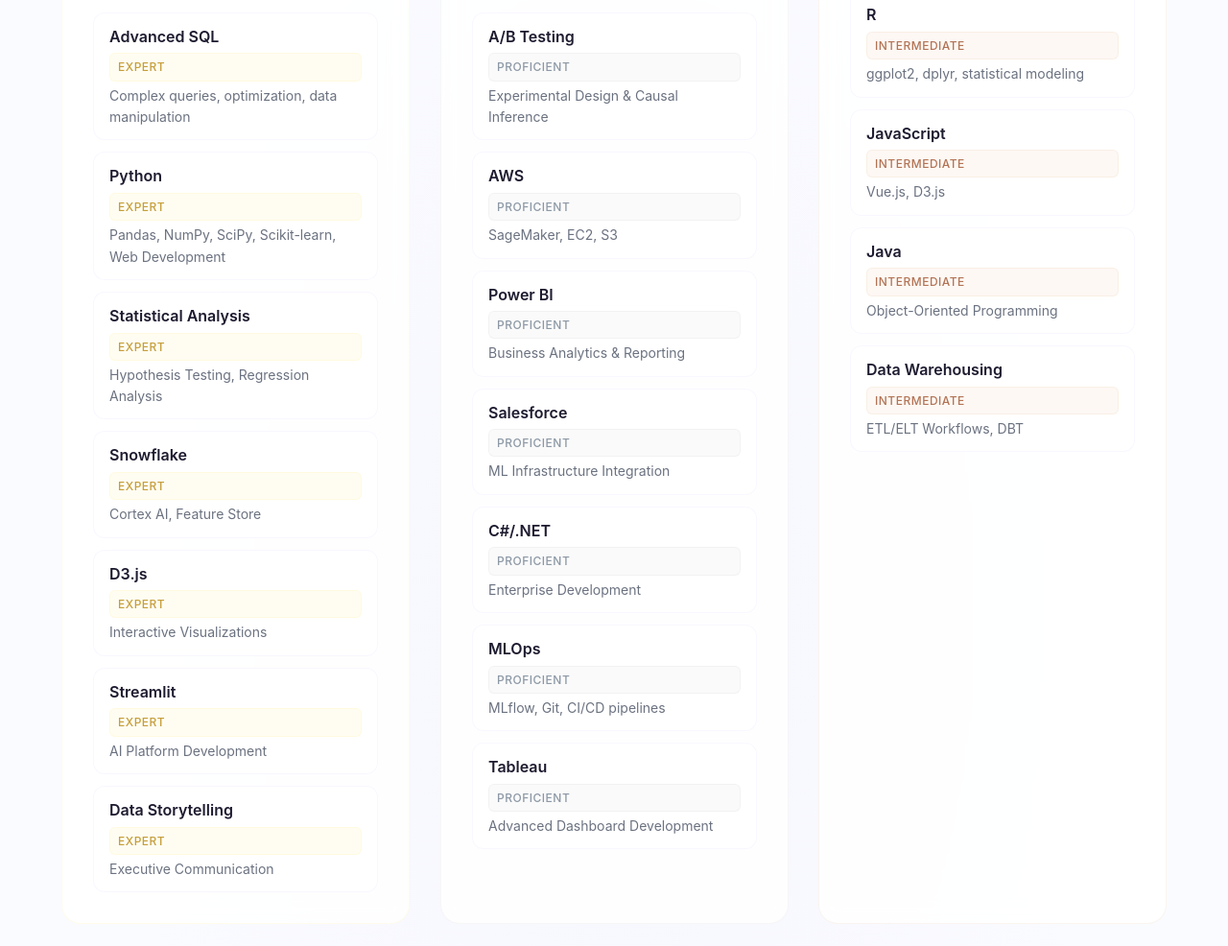
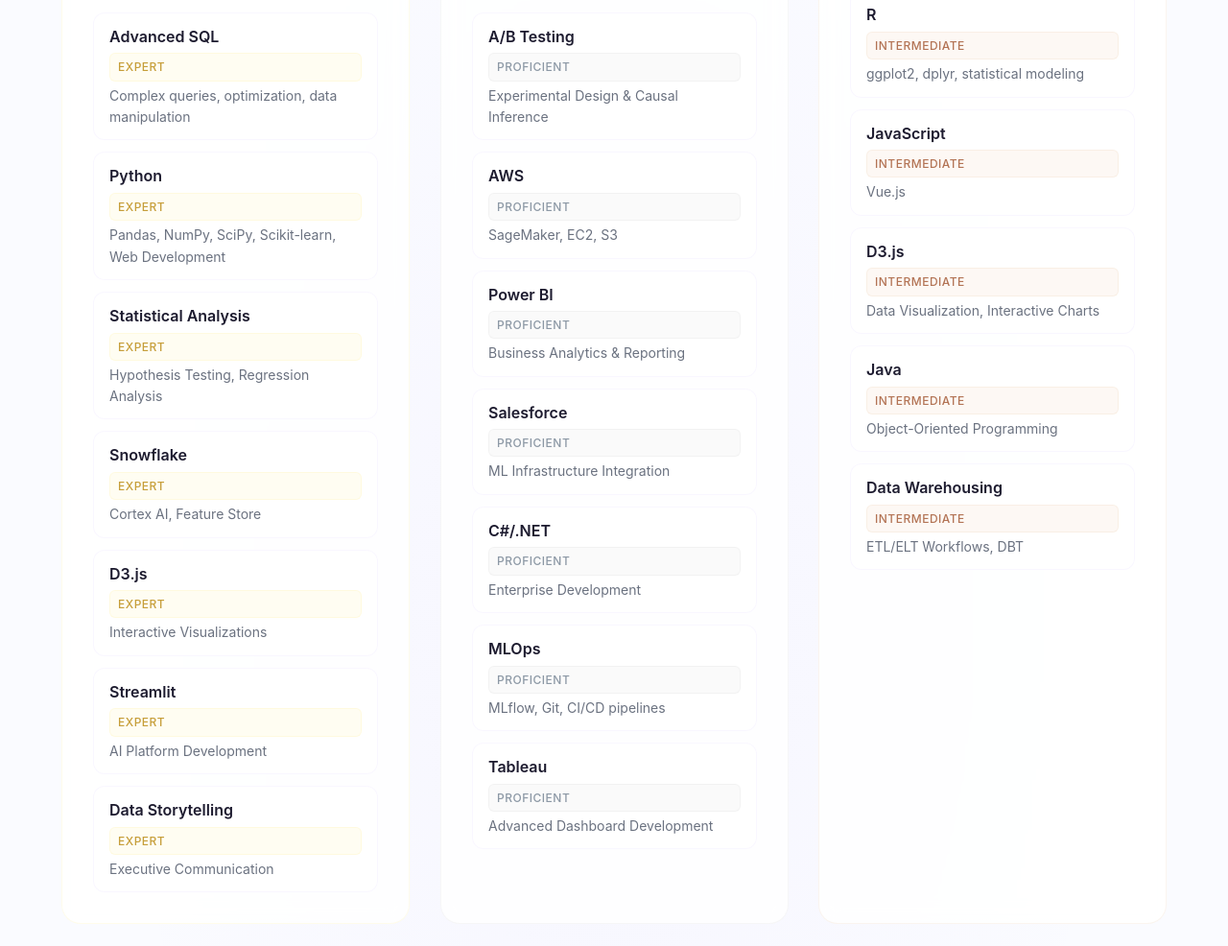
Before and after one commit to masirt/masirt.github.io, a plain HTML site: page index.html in a window 1280 px wide. Shown: the part 8632-9618 px from the top of the page at 96% size. Drawn offline with Linux system fonts and the light colour scheme.

Commit message:
Add D3.js as separate intermediate skill with data visualization details

```diff
--- a/index.html
+++ b/index.html
@@ -565,7 +565,12 @@
                         <div class="skill-item intermediate">
                             <span class="skill-name">JavaScript</span>
                             <span class="skill-level">Intermediate</span>
-                            <span class="skill-detail">Vue.js, D3.js</span>
+                            <span class="skill-detail">Vue.js</span>
+                        </div>
+                        <div class="skill-item intermediate">
+                            <span class="skill-name">D3.js</span>
+                            <span class="skill-level">Intermediate</span>
+                            <span class="skill-detail">Data Visualization, Interactive Charts</span>
                         </div>
                         <div class="skill-item intermediate">
                             <span class="skill-name">Java</span>
```
